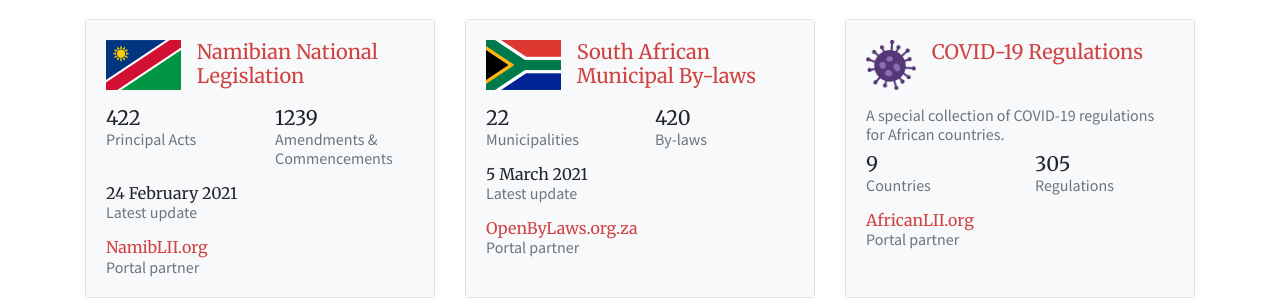
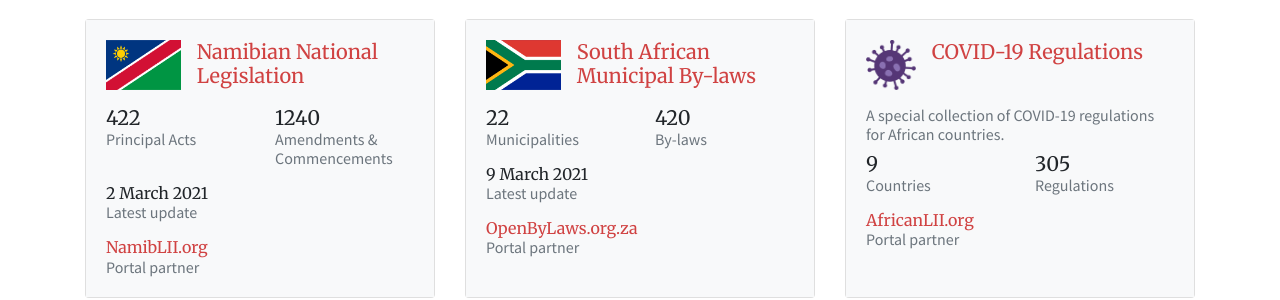
Before and after one commit to laws-africa/laws-africa.github.io, a Jekyll site: the page built from index.html, in a window 1280 px wide and 900 px high, scrolled down 542 px. Shown: the part 155-455 px from the top of the window. Built offline with Jekyll 4.4.1, drawn with Linux system fonts in a browser that asks for light colours; nearby versions of some CDN libraries.

Commit message:
Updated stats via TravisCI

```diff
--- a/_data/commons.json
+++ b/_data/commons.json
@@ -5,12 +5,12 @@
     "n_principal": 305
   },
   "na": {
-    "as_at_date": "2021-02-24",
+    "as_at_date": "2021-03-02",
     "n_principal": 422,
-    "n_stubs": 1239
+    "n_stubs": 1240
   },
   "za": {
-    "as_at_date": "2021-03-05",
+    "as_at_date": "2021-03-09",
     "n_bylaws": 420,
     "n_municipalities": 22
   }
```
